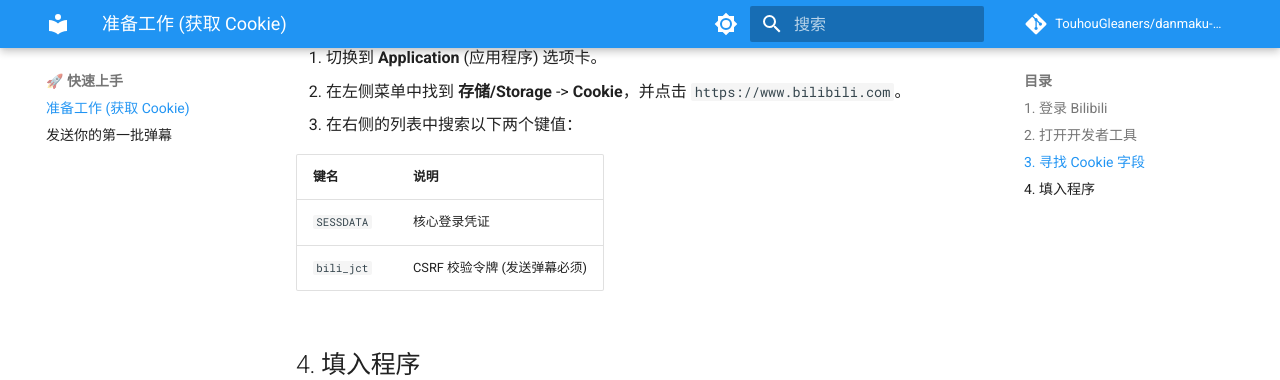
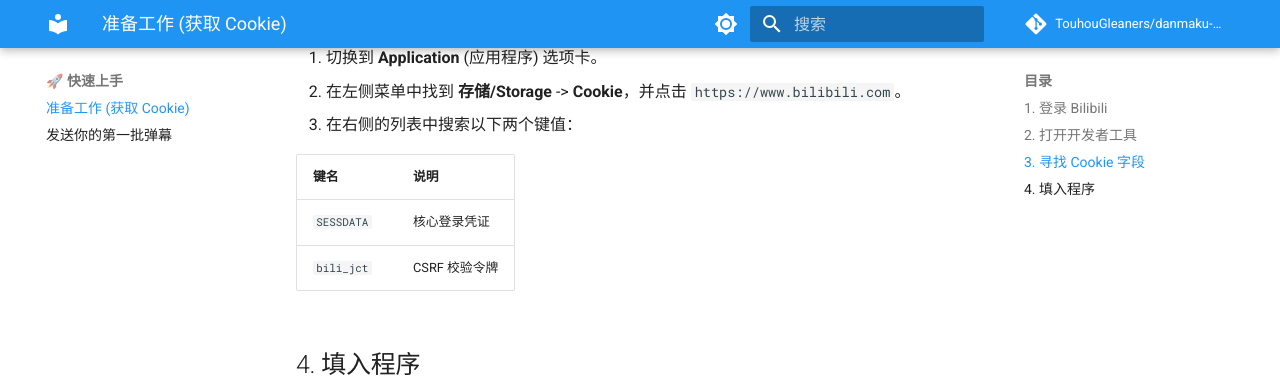
Before and after one commit to TouhouGleaners/danmaku-sender, an MkDocs documentation site: the page built from docs/setup/credentials.md, in a window 1280 px wide and 900 px high, scrolled down 682 px. Shown: the top 380 px of the window. Built offline with MkDocs 1.6.1 and Material for MkDocs 9.7.7, drawn with Linux system fonts in a browser that asks for light colours; comment, search, counter and statistics services are not loaded.

Commit message:
docs: 更新 CSRF 校验令牌说明，去掉发送弹幕必须的提示

```diff
--- a/docs/setup/credentials.md
+++ b/docs/setup/credentials.md
@@ -19,7 +19,7 @@
 | 键名 | 说明 |
 | :--- | :--- |
 | `SESSDATA` | 核心登录凭证 |
-| `bili_jct` | CSRF 校验令牌 (发送弹幕必须) |
+| `bili_jct` | CSRF 校验令牌 |
 
 ## 4. 填入程序
 复制对应的值，回到 **弹幕发射器** 的“全局设置”页面，分别填入对应的输入框。
```
